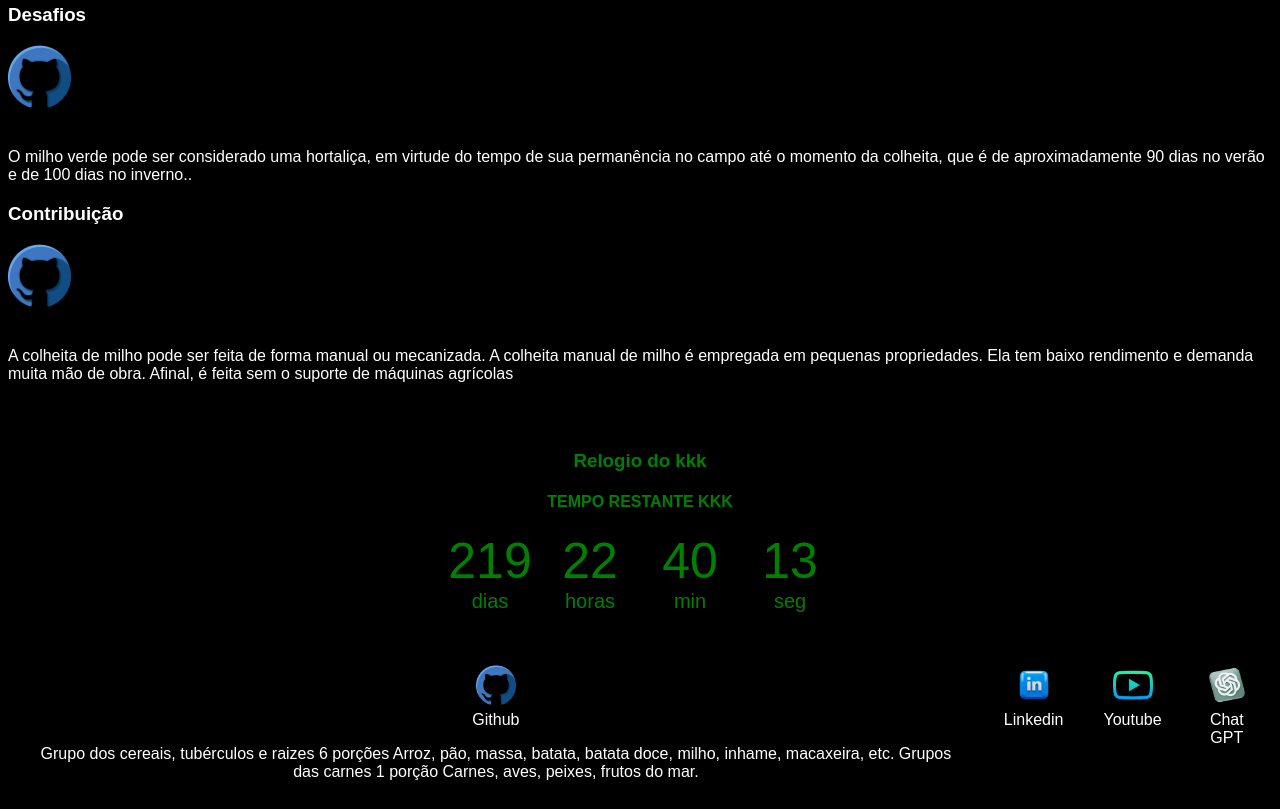
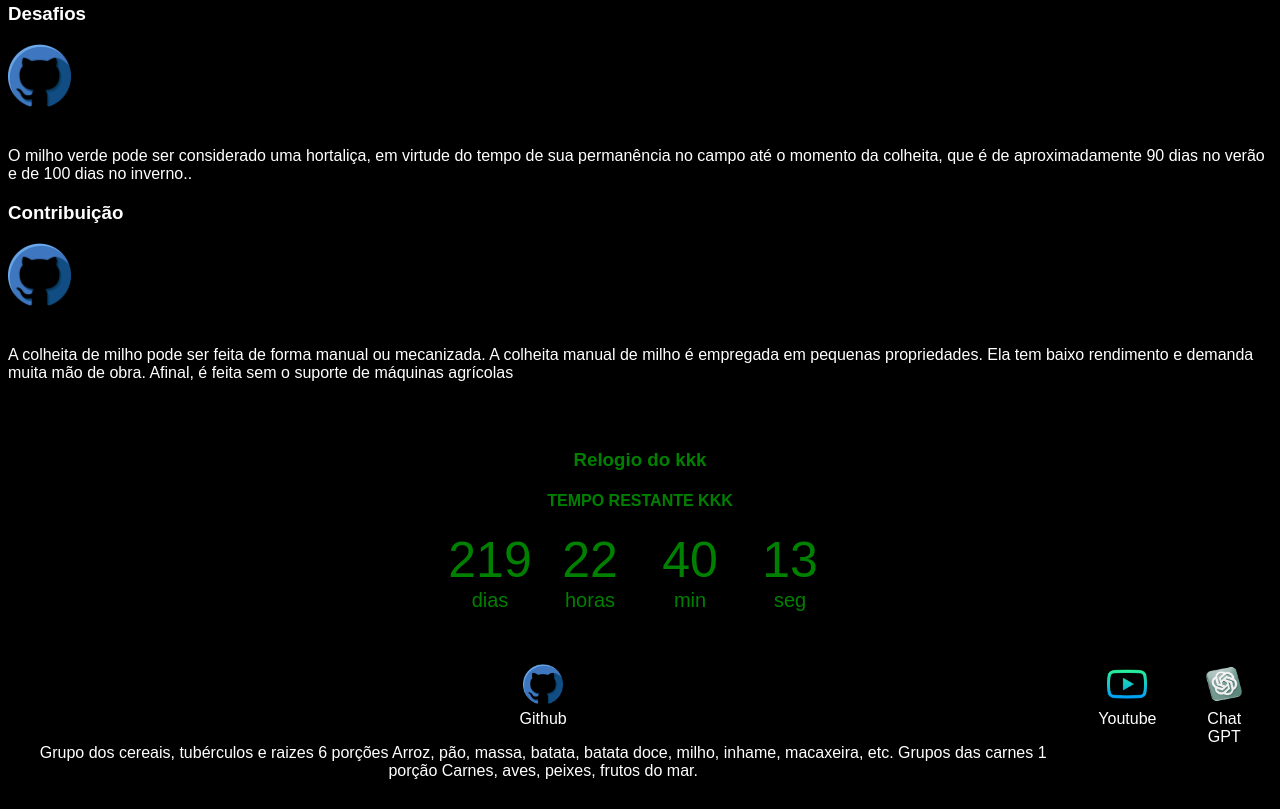
Before and after one commit to thaemesilva/agrinho-2024, a plain HTML site: page index.html in a window 1280 px wide. Shown: the part 1366-2175 px from the top of the page. Drawn offline with Linux system fonts and the light colour scheme.

Commit message:
Add files via upload

```diff
--- a/index.html
+++ b/index.html
@@ -28,7 +28,7 @@
 
         <header>
             <div class="center">
-                <img src="ras.png"></img>
+                <img src="pexels-todd-trapani-488382-1382102.jpg"></img>
             </div>
             <h1>Agrinho</h1>
             <h2>Do Campo a cidade, colhendo oportunidades</h2>
@@ -104,11 +104,8 @@ Ele tem muita vitamina A, componente que faz bem para a pele e visão,
                 Grupo dos cereais, tubérculos e raizes 6 porções Arroz, pão, massa, batata, batata doce, milho, inhame, macaxeira, etc.
                  Grupos das carnes 1 porção Carnes, aves, peixes, frutos do mar.
             </a>
-            <a href="https://www.linkedin.com/in/rafael-assis-santos-3384b220a/?originalSubdomain=br" target="_blank" rel="noopener noreferrer">
-                <img src="linkedin.png"></img>
-                <p>Linkedin</p>
-            </a>
-            <a href="https://www.youtube.com/channel/UCBRq6fO_-P6yPOVbC0yZVmQ" target="_blank" rel="noopener noreferrer">
+
+            <a href=""https://www.youtube.com/watch?v=OJaAlg0oLzA target="_blank" rel="noopener noreferrer">
                 <img src="youtube.png"></img>
                 <p>Youtube</p>
                  <a href="https://chatgpt.com/" target="_blank" rel="noopener noreferrer">
```
